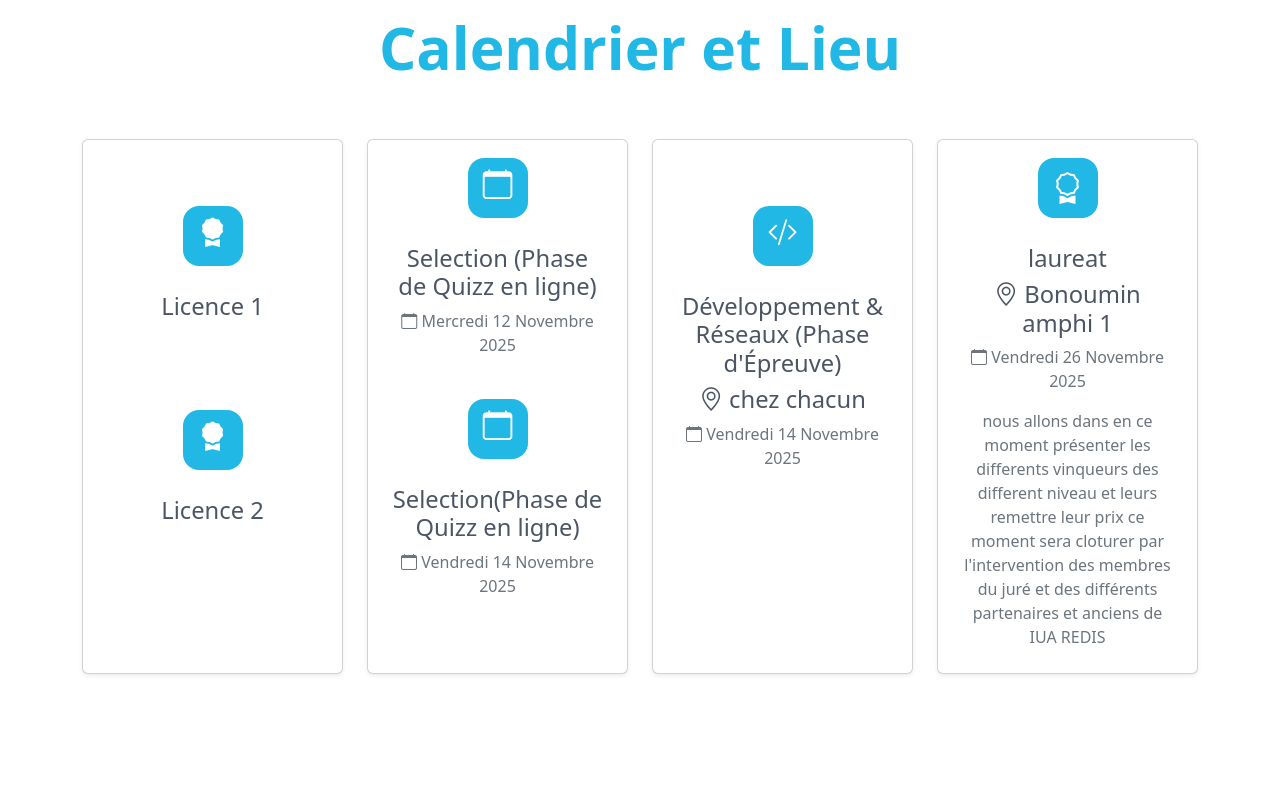
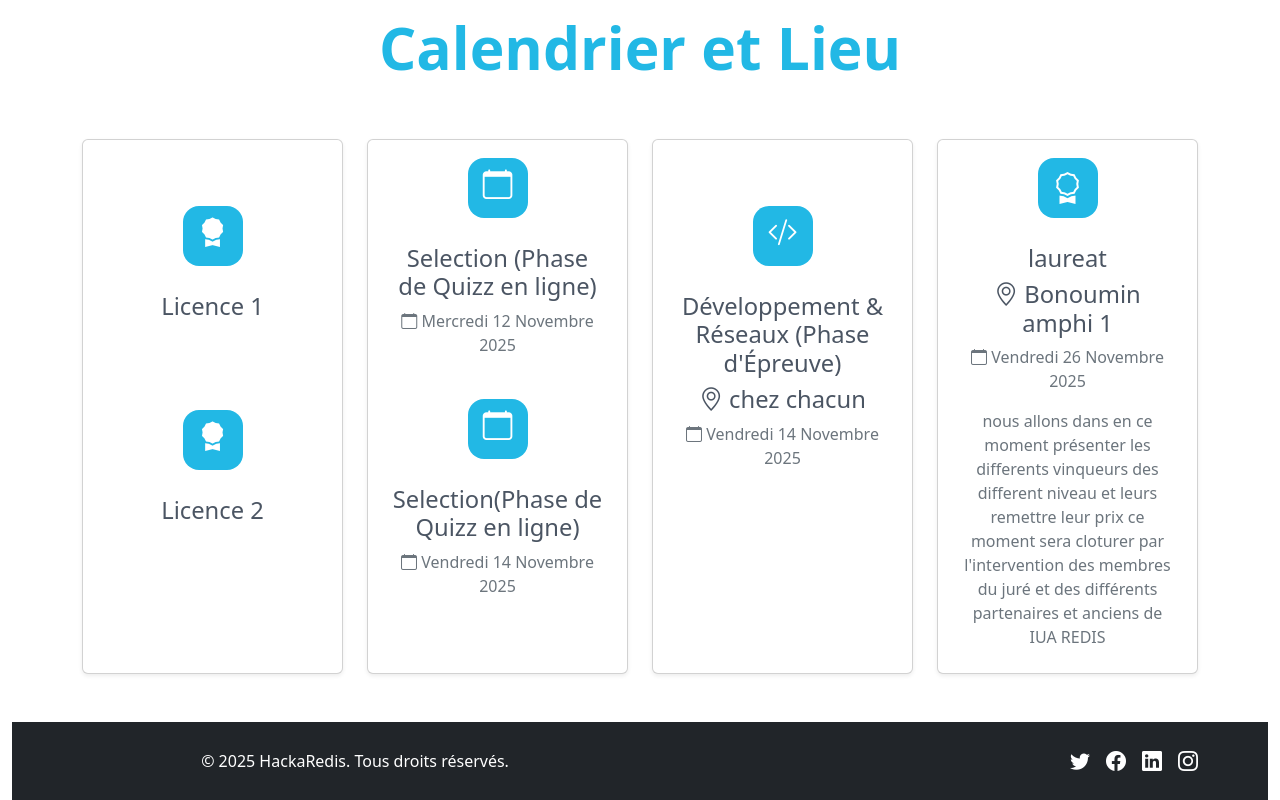
Before and after one commit to the-3lie/hackarediss, a React (Create React App) app: page / in a window 1280 px wide. Shown: the part 1628-2428 px from the top of the page. Before the commit the page ends 2350 px from the top, so only its background shows below. Built offline with nearby package versions, Linux system fonts and the light colour scheme.

Commit message:
Description du changement

```diff
--- a/src/App.js
+++ b/src/App.js
@@ -295,6 +295,23 @@ function App() {
 
  </section>
 
+
+ <footer class="bg-dark text-white py-4">
+        <div class="container">
+            <div class="row align-items-center">
+                <div class="col-md-6">
+                    <p class="mb-0">&copy; 2025 HackaRedis. Tous droits réservés.</p>
+                </div>
+                <div class="col-md-6 text-md-end">
+                    <a  class="text-white me-3"><i class="bi bi-twitter fs-5"></i></a>
+                    <a  class="text-white me-3"><i class="bi bi-facebook fs-5"></i></a>
+                    <a  class="text-white me-3"><i class="bi bi-linkedin fs-5"></i></a>
+                    <a  class="text-white"><i class="bi bi-instagram fs-5"></i></a>
+                </div>
+            </div>
+        </div>
+    </footer>
+
     </div>
 
   );
```
